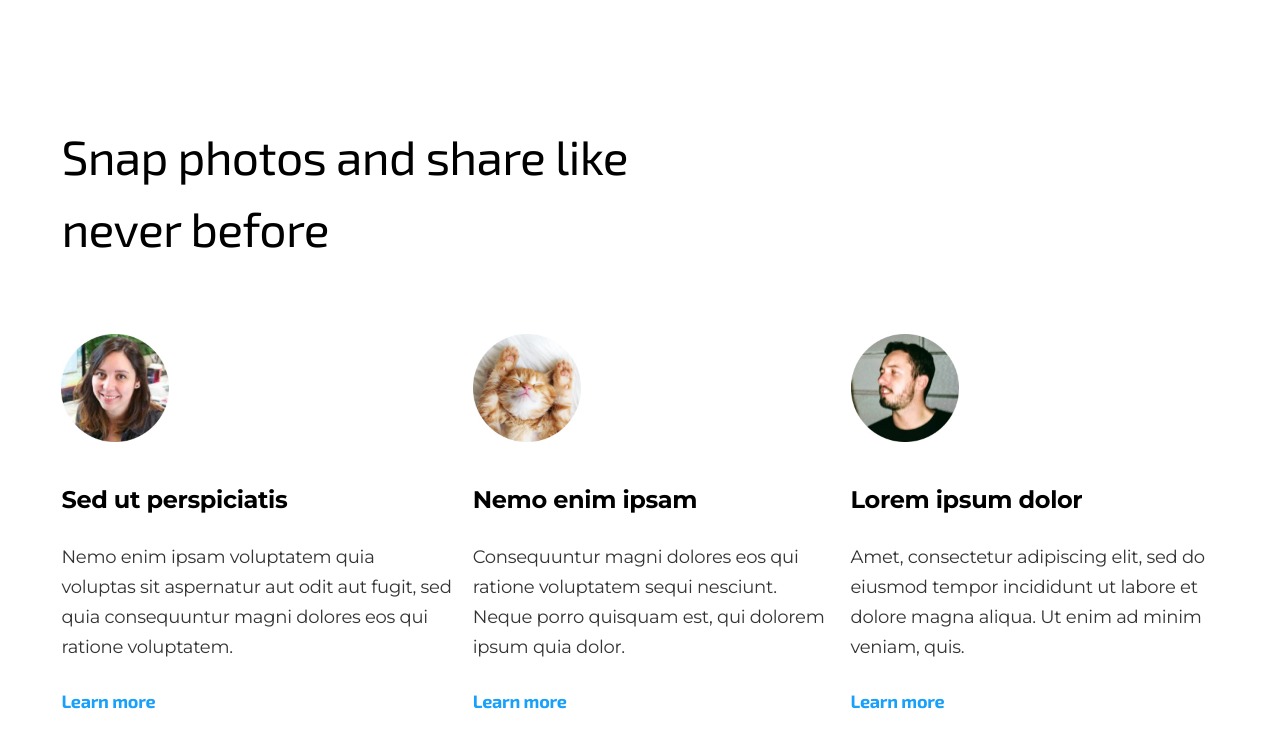
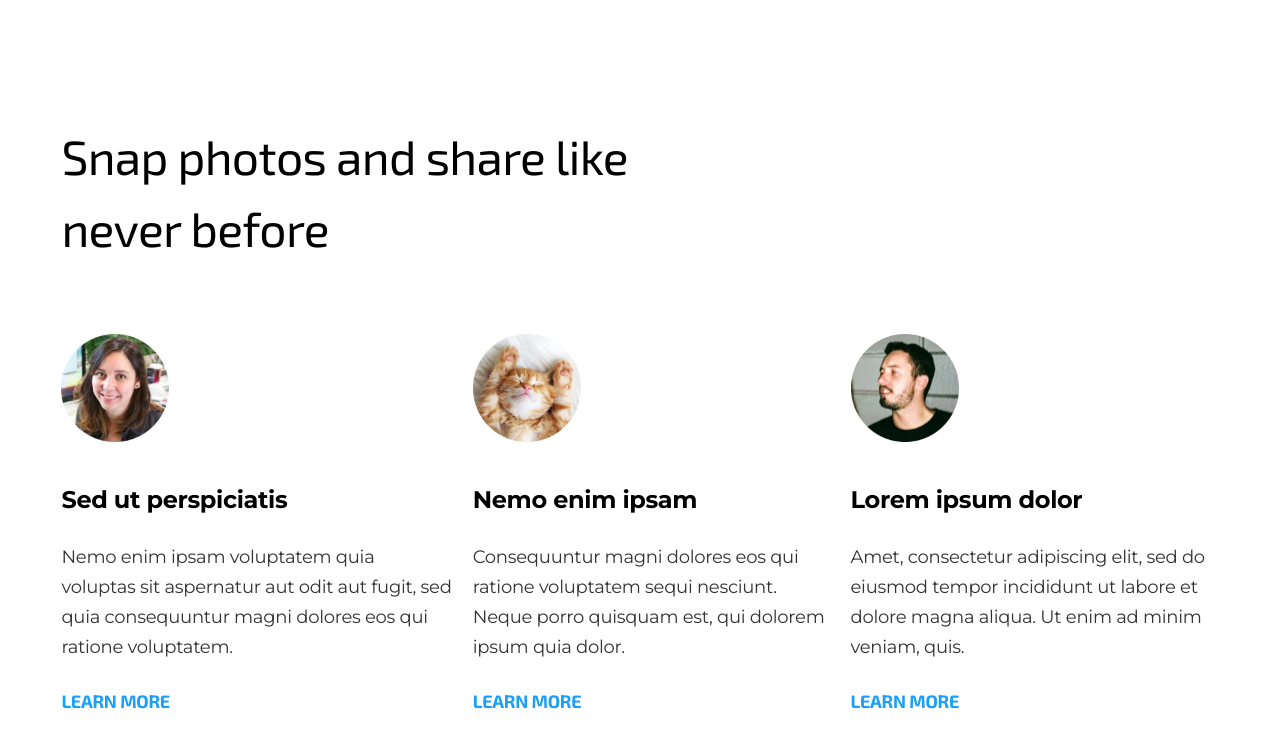
Before and after one commit to pie-suhee/dfluid, a React (Create React App) app: page / in a window 1280 px wide. Shown: the top 748 px of the page. Built offline with nearby package versions, Linux system fonts and the light colour scheme; no server answers.

Commit message:
20230908

```diff
--- a/src/components/Newsletter.js
+++ b/src/components/Newsletter.js
@@ -9,10 +9,9 @@ const Newsletter = () => {
     useEffect(() => {
         const cachedImageUrl = localStorage.getItem('randomImageUrl');
 
-        if (cachedImageUrl) {
-            setImageUrl(cachedImageUrl);
-        } else {
+        if (!cachedImageUrl) {
             async function fetchRandomImage() {
+                try {
                     const response = await axios.get(
                         'https://api.unsplash.com/photos/random',
                         {
@@ -24,14 +23,18 @@ const Newsletter = () => {
 
                     const randomImageUrl = response.data.urls.regular;
 
+                    setImageUrl(randomImageUrl);
+
                     localStorage.setItem('randomImageUrl', randomImageUrl);
-
-                setImageUrl(randomImageUrl);
+                } catch (error) {
+                    console.error('Error fetching random image:', error);
+                }
             }
 
             fetchRandomImage();
+        } else {
+            setImageUrl(cachedImageUrl);
         }
-
     }, []);
 
     return(
--- a/src/components/Profiles.js
+++ b/src/components/Profiles.js
@@ -50,7 +50,7 @@ const Profiles = () => {
                             </div>
                             <div className='card-link'>
                                 <Link to={`*`} className='exo2'>
-                                    Learn more
+                                    LEARN MORE
                                 </Link>
                             </div>
                         </div>
```
Lines whose indentation alone changed are shown as unchanged.
